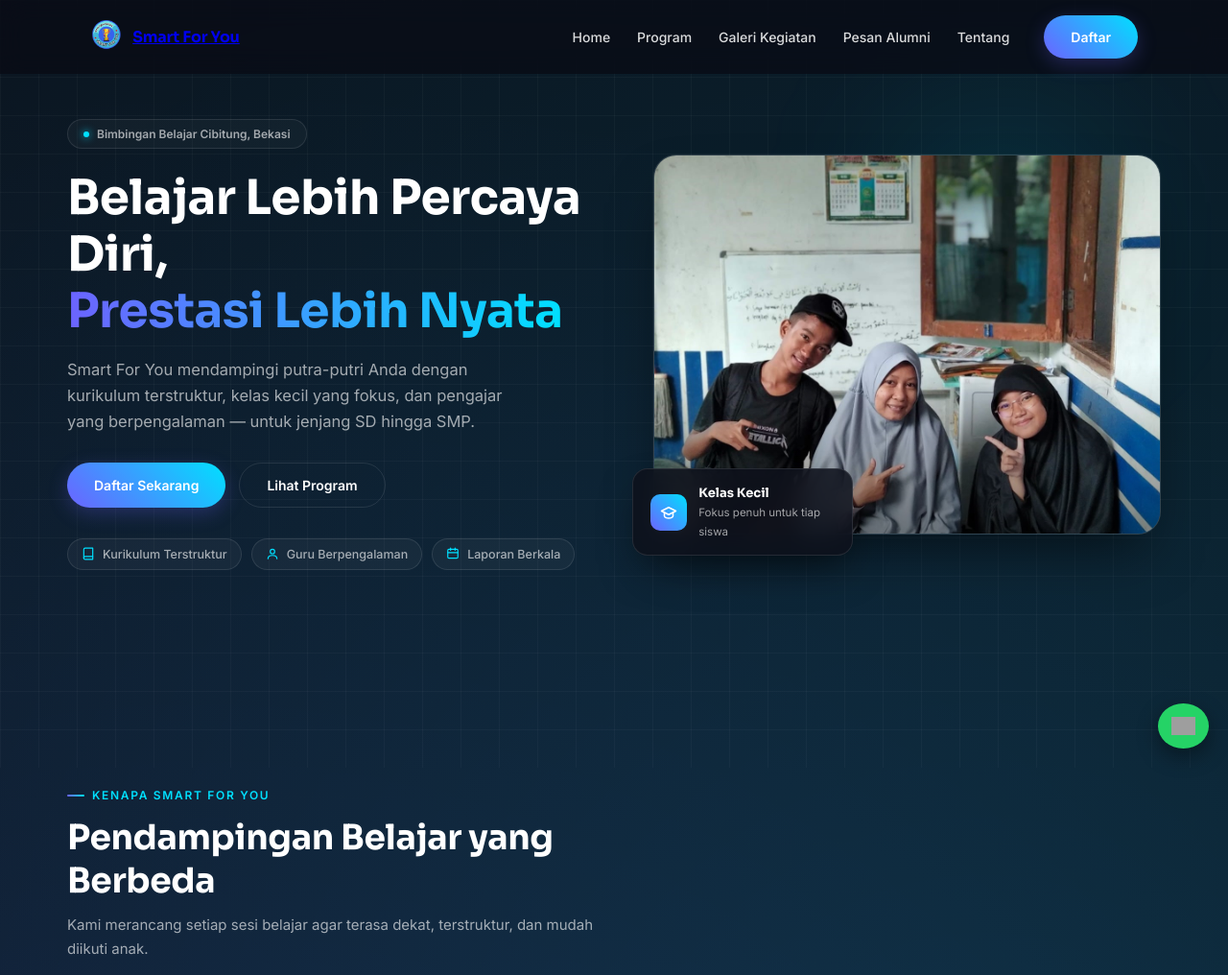
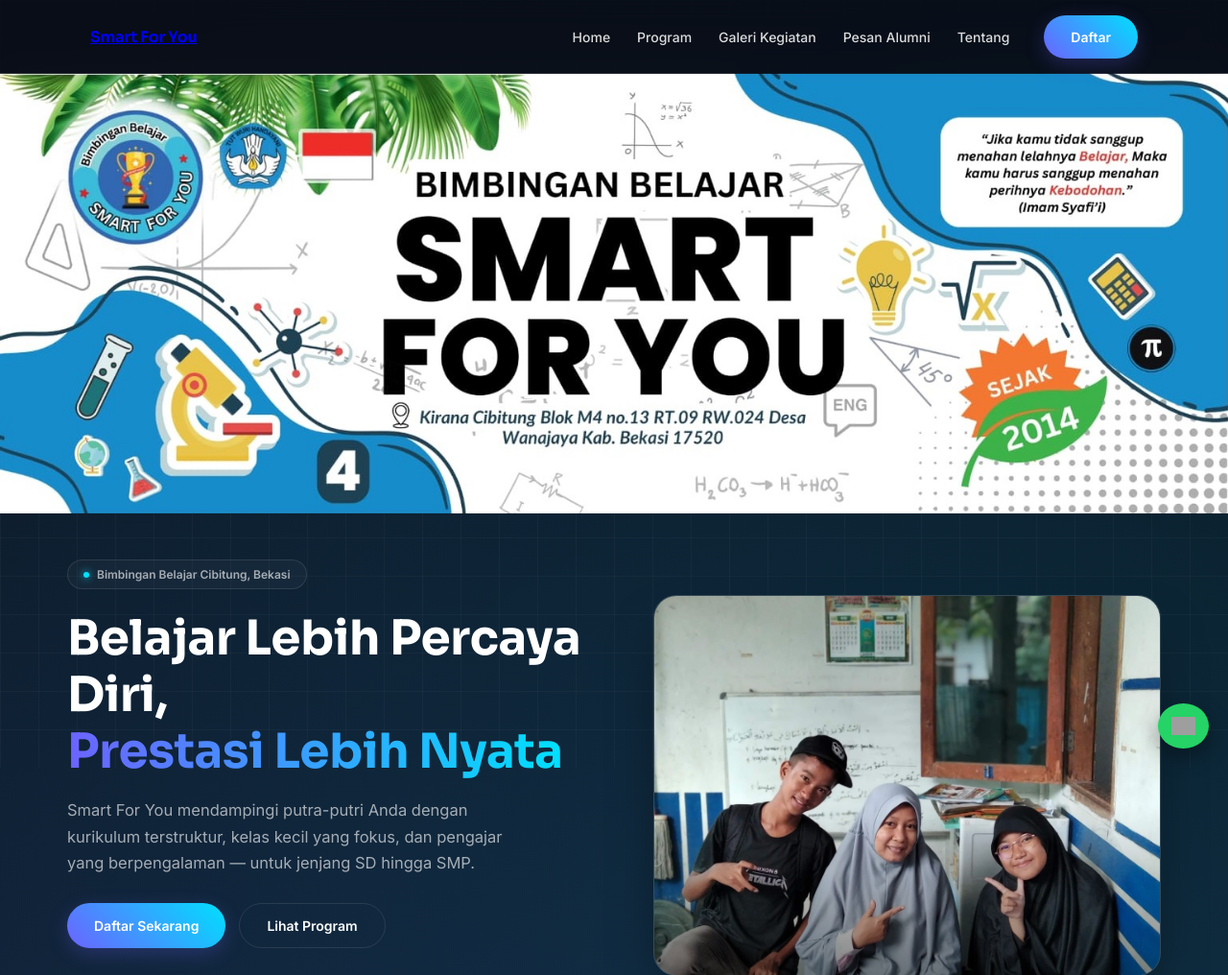
Before and after one commit to hanif81ahmad-art/Website-Bimbel, a plain HTML site: page index.html in a window 1280 px wide. Shown: the top 1016 px of the page at 96% size. Drawn offline with Linux system fonts and the light colour scheme; grey boxes are pictures that could not be loaded.

Commit message:
Update index.html

```diff
--- a/index.html
+++ b/index.html
@@ -81,6 +81,19 @@
 
 h1,h2,h3{font-family:'Sora',sans-serif;font-weight:700;letter-spacing:-0.01em}
 p{color:var(--muted);line-height:1.65}
+
+/* ===== TOP BANNER (statis, ikut scroll biasa, tidak menempel) ===== */
+.top-banner{
+  width:100%;
+  line-height:0;
+  background:#0b0f1a;
+  margin-top:var(--nav-h); /* dorong ke bawah supaya tidak ketutupan nav yang fixed */
+}
+.top-banner img{
+  width:100%;
+  height:auto;
+  display:block;
+}
 
 /* ===== eyebrow label ===== */
 .eyebrow{
@@ -200,7 +213,7 @@
   display:grid;
   grid-template-columns:1.05fr 1fr;
   gap:56px;
-  padding-top:calc(var(--nav-h) + 48px);
+  padding-top:48px;
   align-items:center;
 }
 .hero-badge{
@@ -266,29 +279,6 @@
   background:linear-gradient(180deg,transparent 55%,rgba(0,0,0,0.5) 100%);
   pointer-events:none;
 }
-
-.floating-card{
-  position:absolute;
-  bottom:-22px;left:-22px;
-  background:rgba(14,17,28,0.85);
-  backdrop-filter:blur(14px);
-  border:1px solid var(--line);
-  border-radius:16px;
-  padding:16px 18px;
-  display:flex;align-items:center;gap:12px;
-  box-shadow:0 20px 40px -10px rgba(0,0,0,0.5);
-  max-width:230px;
-  z-index:2;
-}
-.floating-card .icon-box{
-  width:38px;height:38px;flex-shrink:0;
-  border-radius:10px;
-  background:linear-gradient(45deg,var(--primary),var(--accent));
-  display:flex;align-items:center;justify-content:center;
-}
-.floating-card .icon-box svg{width:18px;height:18px;stroke:#fff}
-.floating-card strong{display:block;font-size:13px;font-family:'Sora',sans-serif}
-.floating-card span{font-size:11.5px;color:var(--muted)}
 
 /* ===== FEATURE / WHY CHOOSE ===== */
 .feature-grid{
@@ -704,7 +694,6 @@
   .hero-actions{justify-content:center}
   .trust-row{justify-content:center}
   .hero-media-wrap{max-width:420px;margin:0 auto}
-  .floating-card{left:50%;transform:translateX(-50%);bottom:-20px}
 
   .wa-float{bottom:16px;right:16px}
 }
@@ -720,10 +709,14 @@
 
 <body>
 
+<!-- BANNER (statis, ikut scroll biasa) -->
+<div class="top-banner">
+  <img src="img/yyy.jpg" alt="Banner Bimbingan Belajar Smart For You" id="bannerImg">
+</div>
+
 <nav id="navbar">
 <div class="wrap nav-inner">
 <a href="#home" class="logo-link" aria-label="Smart For You - Beranda">
-<img src="img/logo.png" alt="Logo Smart For You">
 <span class="brand-name">Smart For You</span>
 </a>
 <div class="nav-right">
@@ -754,7 +747,6 @@
   <div class="trust-row">
     <span class="trust-chip"><svg viewBox="0 0 24 24" fill="none" stroke-width="2" stroke-linecap="round" stroke-linejoin="round"><path d="M4 19.5A2.5 2.5 0 0 1 6.5 17H20"/><path d="M6.5 2H20v20H6.5A2.5 2.5 0 0 1 4 19.5v-15A2.5 2.5 0 0 1 6.5 2z"/></svg>Kurikulum Terstruktur</span>
     <span class="trust-chip"><svg viewBox="0 0 24 24" fill="none" stroke-width="2" stroke-linecap="round" stroke-linejoin="round"><circle cx="12" cy="8" r="4"/><path d="M4 21c0-4 3.5-6 8-6s8 2 8 6"/></svg>Guru Berpengalaman</span>
-    <span class="trust-chip"><svg viewBox="0 0 24 24" fill="none" stroke-width="2" stroke-linecap="round" stroke-linejoin="round"><rect x="3" y="4" width="18" height="16" rx="2"/><path d="M3 10h18M8 2v4M16 2v4"/></svg>Laporan Berkala</span>
   </div>
 </div>
 <div class="hero-media-wrap">
@@ -762,15 +754,6 @@
     <img src="img/yyy.jpg" alt="Kegiatan belajar siswa Smart For You" class="active">
     <img src="img/baru.jpeg" alt="Suasana kelas Smart For You">
     <img src="img/awal.jpg" alt="Siswa Smart For You belajar bersama">
-  </div>
-  <div class="floating-card">
-    <div class="icon-box">
-      <svg viewBox="0 0 24 24" fill="none" stroke-width="2" stroke-linecap="round" stroke-linejoin="round"><path d="M22 10 12 5 2 10l10 5 10-5Z"/><path d="M6 12v5c0 1.5 3 3 6 3s6-1.5 6-3v-5"/></svg>
-    </div>
-    <div>
-      <strong>Kelas Kecil</strong>
-      <span>Fokus penuh untuk tiap siswa</span>
-    </div>
   </div>
 </div>
 </section>
@@ -796,11 +779,6 @@
       <div class="feature-icon"><svg viewBox="0 0 24 24" fill="none" stroke-width="2" stroke-linecap="round" stroke-linejoin="round"><path d="M22 10 12 5 2 10l10 5 10-5Z"/><path d="M6 12v5c0 1.5 3 3 6 3s6-1.5 6-3v-5"/></svg></div>
       <h3>Kelas Kecil</h3>
       <p>Jumlah siswa per kelas dibatasi agar setiap anak mendapat perhatian penuh.</p>
-    </div>
-    <div class="feature-card">
-      <div class="feature-icon"><svg viewBox="0 0 24 24" fill="none" stroke-width="2" stroke-linecap="round" stroke-linejoin="round"><rect x="3" y="4" width="18" height="16" rx="2"/><path d="M3 10h18M8 2v4M16 2v4"/></svg></div>
-      <h3>Laporan Berkala</h3>
-      <p>Orang tua mendapat update perkembangan belajar anak secara rutin.</p>
     </div>
   </div>
 </section>
@@ -902,7 +880,7 @@
             <span class="quote-mark">&ldquo;</span>
             <p>Belajar di Smart For You bikin aku lebih paham matematika yang dulu susah banget. Gurunya sabar dan selalu bantu sampai ngerti.</p>
             <strong>Nama Alumni 1</strong>
-            <span>Alumni SD &middot; Lulus 2023</span>
+            <span>Alumni SD &middot; Lulus 2026</span>
           </div>
         </div>
 
@@ -912,7 +890,7 @@
             <span class="quote-mark">&ldquo;</span>
             <p>Suasana kelasnya kecil jadi enggak minder buat tanya. Nilai IPA aku naik banyak sejak les di sini.</p>
             <strong>Nama Alumni 2</strong>
-            <span>Alumni SMP &middot; Lulus 2024</span>
+            <span>Alumni SMP &middot; Lulus 2026</span>
           </div>
         </div>
 
@@ -922,7 +900,17 @@
             <span class="quote-mark">&ldquo;</span>
             <p>Terima kasih Smart For You sudah mendampingi aku sampai lulus. Sekarang jadi lebih percaya diri belajar mandiri.</p>
             <strong>Nama Alumni 3</strong>
-            <span>Alumni SD &middot; Lulus 2022</span>
+            <span>Alumni SD &middot; Lulus 2026</span>
+          </div>
+        </div>
+
+        <div class="alumni-slide">
+          <div class="alumni-photo"><img src="img/alumni4.jpeg" alt="Foto alumni 3" loading="lazy"></div>
+          <div class="alumni-text">
+            <span class="quote-mark">&ldquo;</span>
+            <p>Terima kasih Smart For You sudah mendampingi aku sampai lulus. Sekarang jadi lebih percaya diri belajar mandiri.</p>
+            <strong>Nama Alumni 3</strong>
+            <span>Alumni SMP &middot; Lulus 2026</span>
           </div>
         </div>
 
```
